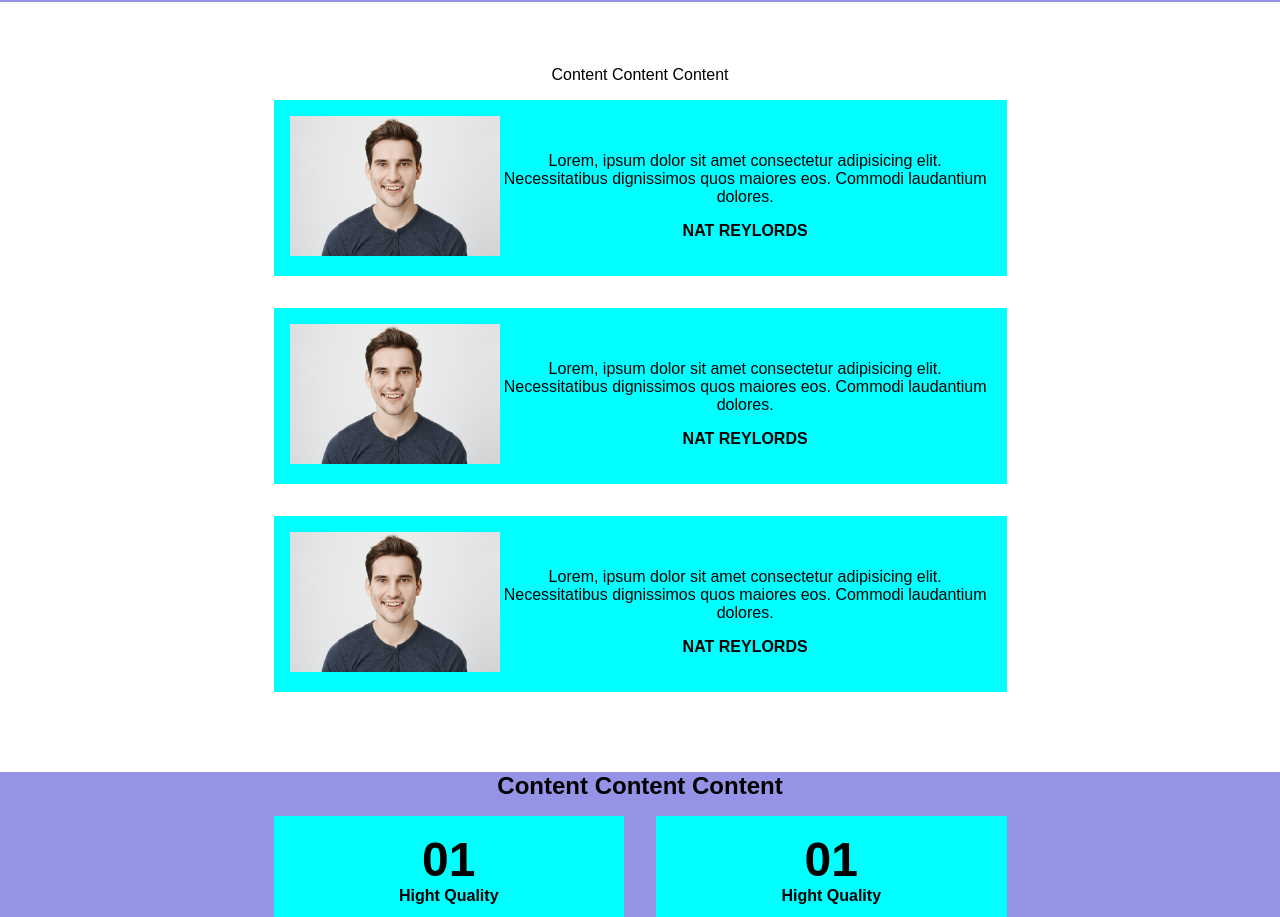
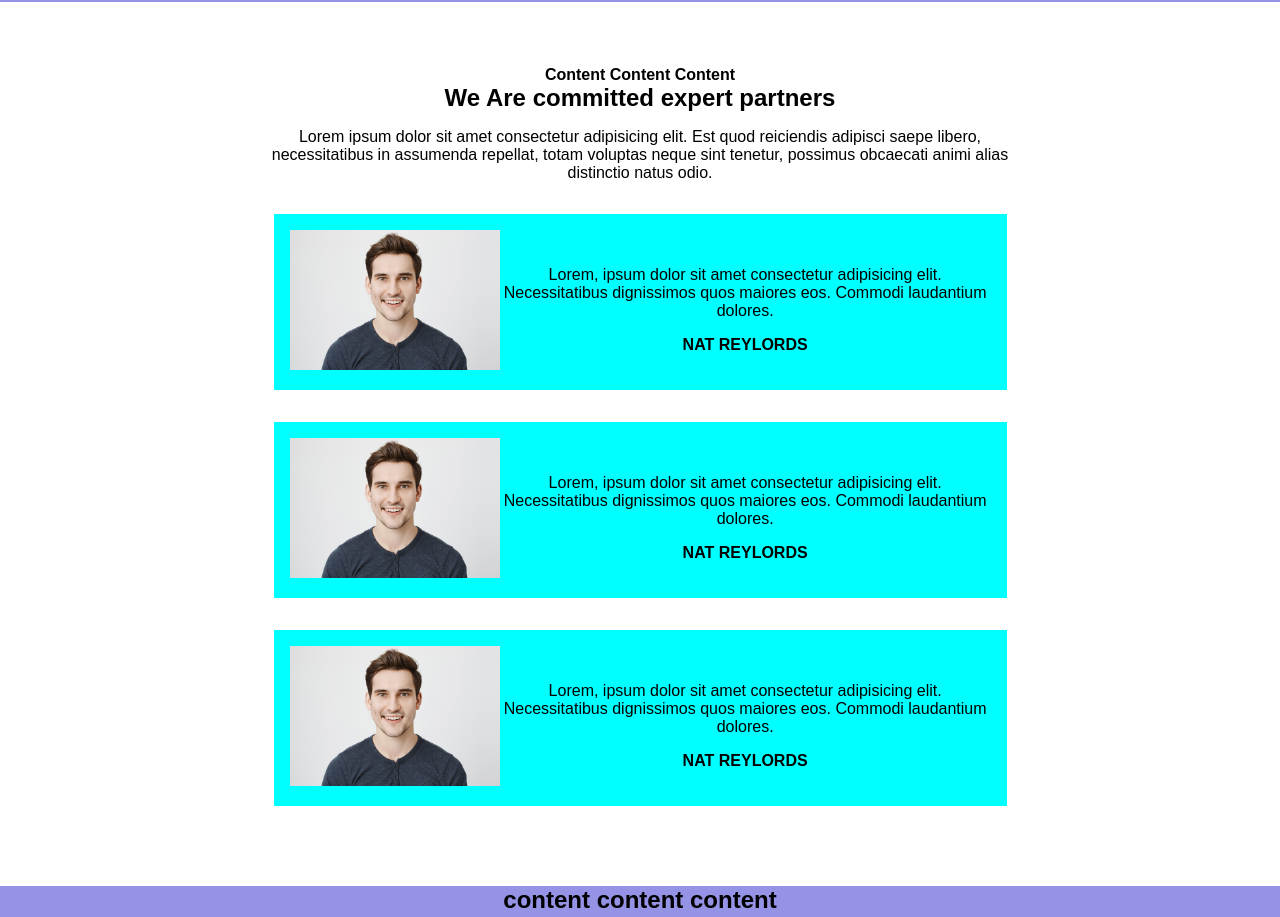
Before and after one commit to FilippoBonanno/htmlcss-responsive-layout, a plain HTML site: page index.html in a window 1280 px wide. Shown: the part 1440-2357 px from the top of the page. Drawn offline with Linux system fonts and the light colour scheme.

Commit message:
review title third block

```diff
--- a/index.html
+++ b/index.html
@@ -90,7 +90,11 @@
             </section>
 
             <section class="third-block flex boxed">
-                <div class="title-third-block">Content Content Content </div>
+                <div class="up-fourth-block">
+                        <h4>Content Content Content</h4>
+                        <h1>We Are committed expert partners</h1>
+                        <p>Lorem ipsum dolor sit amet consectetur adipisicing elit. Est quod reiciendis adipisci saepe libero, necessitatibus in assumenda repellat, totam voluptas neque sint tenetur, possimus obcaecati animi alias distinctio natus odio.</p>
+                    </div>
                 <div class="card flex">
                     <div class="logo-card"><img src="./img/testimonial1.jpg"></div>
                     <div class="text-card">
@@ -116,7 +120,7 @@
 
             <section class="fourth-block flex">
                 <div class="boxed flex">
-                    <h1 class="title-fourth-block">Content Content Content </h1>
+                    <h1>content content content</h1>
                     <div class="card">
                         <h1 style="font-size: 3em;">01</h1>
                         <h4>Hight Quality</h4>
--- a/style/style.css
+++ b/style/style.css
@@ -146,10 +146,16 @@ img {
 .sixth-block {
     background-color: #9593e6;
     width: 100%;
+    margin-bottom: 0;
 }
 
 footer {
     background-color: rgb(53, 56, 59);
+}
+
+.footer-section {
+    margin-top: 3rem;
+    margin-bottom: 1rem;
 }
 
 /* RESPONSIVE SOLUCTION */
```
